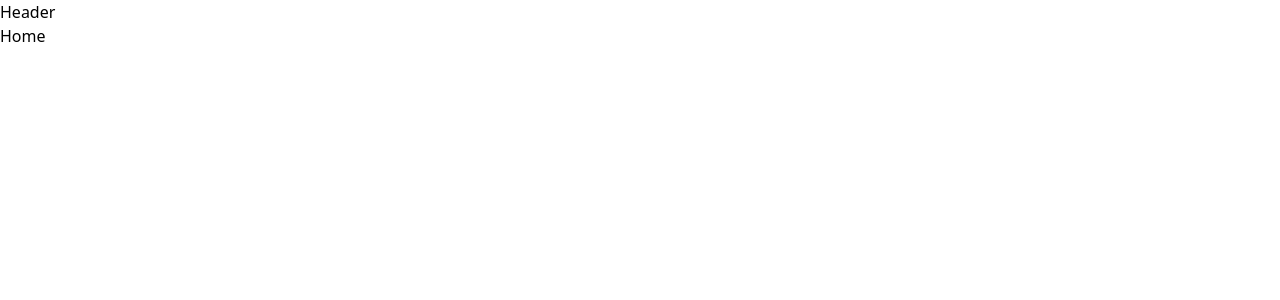
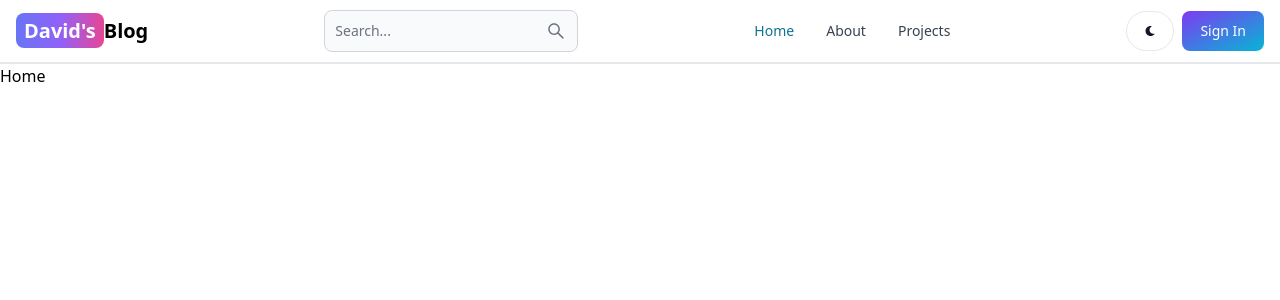
Before and after one commit to davidtc8/mern-blog-dtc, a React (Vite) app in the folder client/: page / in a window 1280 px wide. Shown: the top 300 px of the page. Built offline with nearby package versions, Linux system fonts and the light colour scheme.

Commit message:
Addded header section and styling

```diff
--- a/client/package.json
+++ b/client/package.json
@@ -13,6 +13,7 @@
     "flowbite-react": "^0.8.0",
     "react": "^18.2.0",
     "react-dom": "^18.2.0",
+    "react-icons": "^5.0.1",
     "react-router-dom": "^6.22.3"
   },
   "devDependencies": {
--- a/client/src/components/Header.jsx
+++ b/client/src/components/Header.jsx
@@ -1,9 +1,55 @@
-import React from 'react'
-import { Button } from "flowbite-react";
-
+import { Button, Navbar, NavbarLink, TextInput } from 'flowbite-react'
+import { Link, useLocation } from 'react-router-dom'
+import {AiOutlineSearch} from 'react-icons/ai'
+import { FaMoon } from 'react-icons/fa'
 
 export default function Header() {
+    const path = useLocation().pathname
   return (
-    <div>Header</div>
+    <Navbar className='border-b-2'>
+        <Link to="/" className='self-center whitespace-nowrap text-sm sm:text-xl font-semibold dark:text-white'>
+            <span className='px-2 py-1 bg-gradient-to-r from-indigo-500 via-purple-500 to-pink-500 rounded-lg text-white'>David's</span>
+            Blog
+        </Link>
+        <form>
+            <TextInput
+                type='text'
+                placeholder='Search...'
+                rightIcon={AiOutlineSearch}
+                className='hidden lg:inline'
+            />
+        </form>
+        <Button className='w-12 h-10 lg:hidden' color='gray' pill>
+            <AiOutlineSearch />
+        </Button>
+        <div className='flex gap-2 md:order-2'>
+            <Button className='w-12 h-10 hidden sm:inline' color='gray' pill>
+                <FaMoon/>
+            </Button>
+            <Link to='/sign-in'>
+                <Button gradientDuoTone="purpleToBlue">
+                    Sign In
+                </Button>
+            </Link>
+            <Navbar.Toggle />
+        </div>
+        <Navbar.Collapse>
+            <Navbar.Link active={path === "/"} as={'div'}>
+                <Link to='/'>
+                    Home
+                </Link>
+            </Navbar.Link>
+            <Navbar.Link active={path === "/about"} as={'div'}>
+                <Link to='/about'>
+                    About
+                </Link>
+            </Navbar.Link>
+            <Navbar.Link active={path === "/projects"} as={'div'}>
+                <Link to='/projects'>
+                    Projects
+                </Link>
+            </Navbar.Link>
+        </Navbar.Collapse>
+    </Navbar>
   )
 }
```
Also changed, not shown: 1 other file (tests, documents, lock files or other folders).
